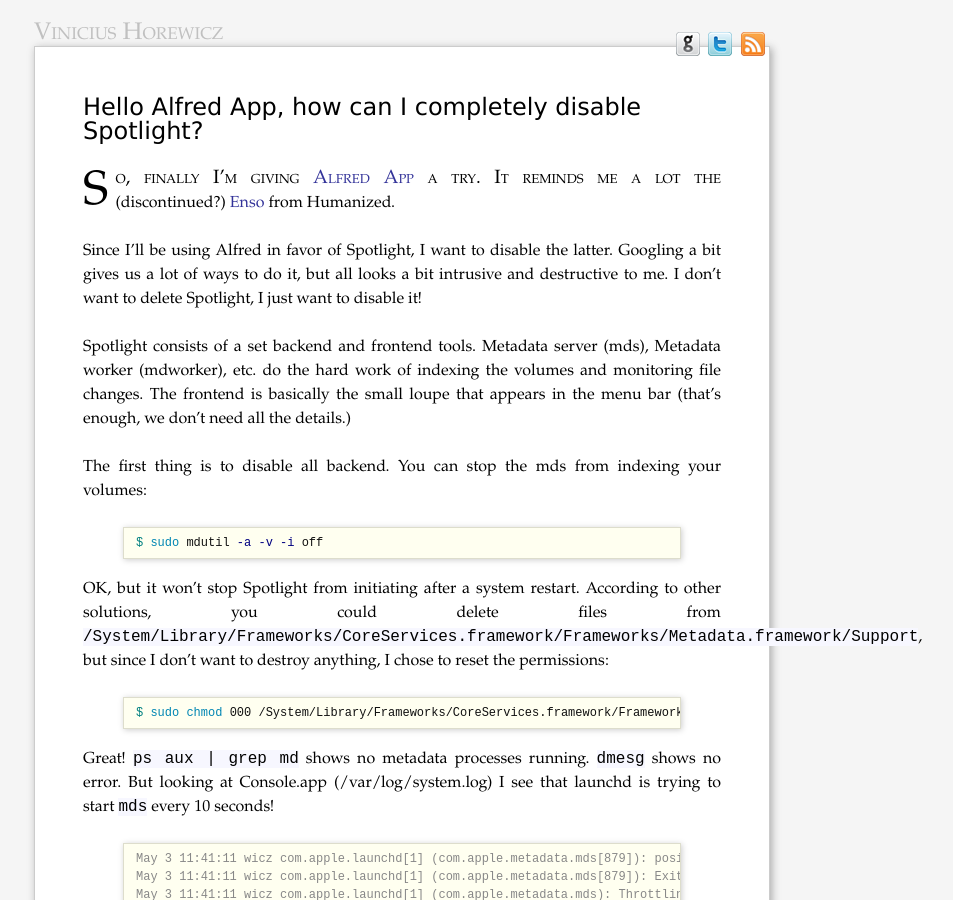
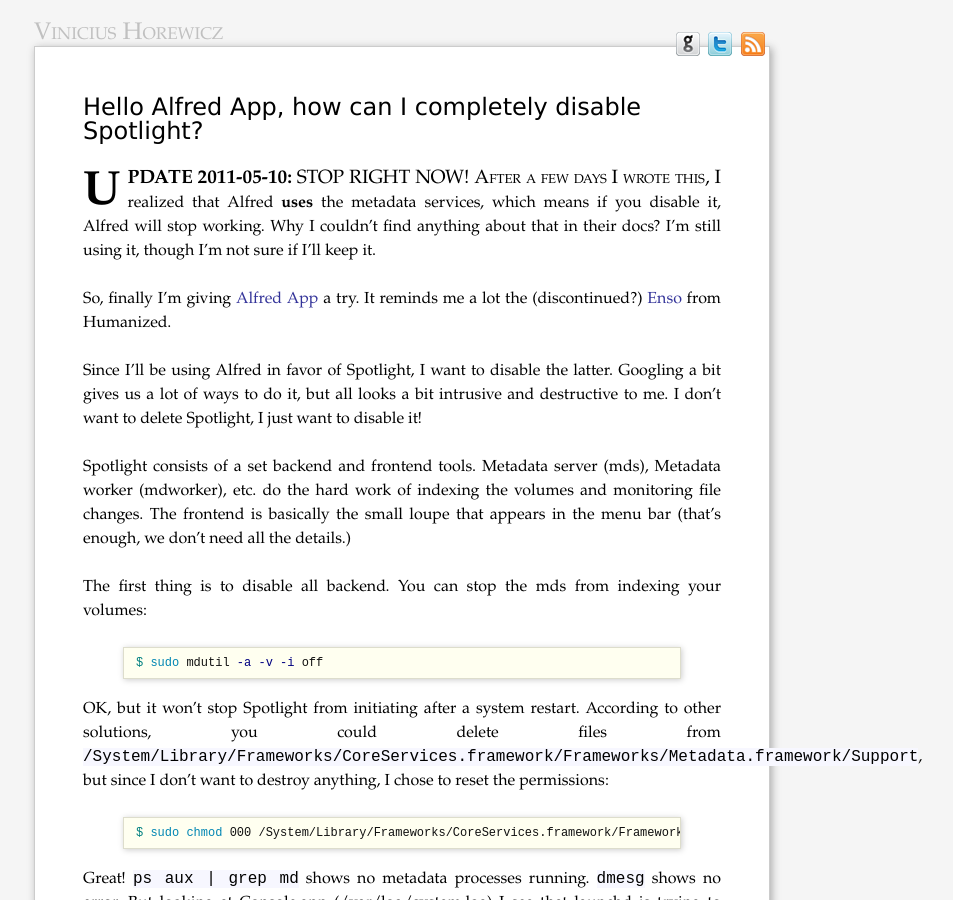
Before and after one commit to wicz/wicz.github.com, a Jekyll site: the page built from _posts/2011-05-04-hello-alfred-app-how-can-i-completely-disable-spotlight.markdown, in a window 1280 px wide and 900 px high. Shown: the whole window, without its empty margins (238-1191 px from the left). Built offline with Jekyll 4.4.1, drawn with Linux system fonts in a browser that asks for light colours; Markdown is read by kramdown in place of the engine named in the settings; comment, search, counter and statistics services are not loaded.

Commit message:
Update post: alfredapp uses mds

```diff
--- a/_posts/2011-05-04-hello-alfred-app-how-can-i-completely-disable-spotlight.markdown
+++ b/_posts/2011-05-04-hello-alfred-app-how-can-i-completely-disable-spotlight.markdown
@@ -2,6 +2,8 @@
 layout: post
 title: Hello Alfred App, how can I completely disable Spotlight?
 ---
+
+__UPDATE 2011-05-10:__ STOP RIGHT NOW! After a few days I wrote this, I realized that Alfred __uses__ the metadata services, which means if you disable it, Alfred will stop working. Why I couldn't find anything about that in their docs? I'm still using it, though I'm not sure if I'll keep it.
 
 So, finally I'm giving [Alfred App](http://www.alfredapp.com) a try. It reminds me a lot the (discontinued?) [Enso](http://www.humanized.com/enso/) from Humanized.
 
```
